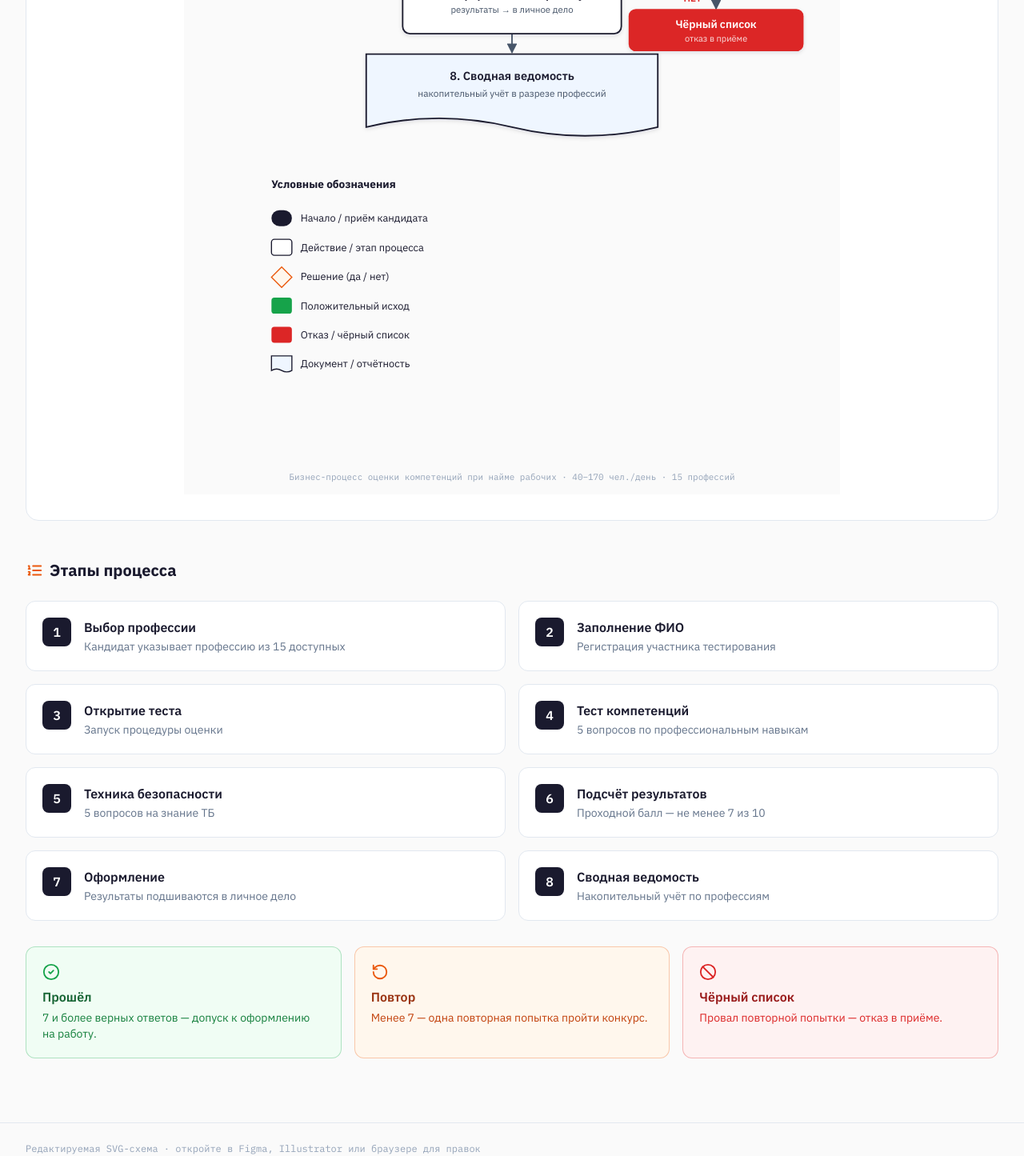
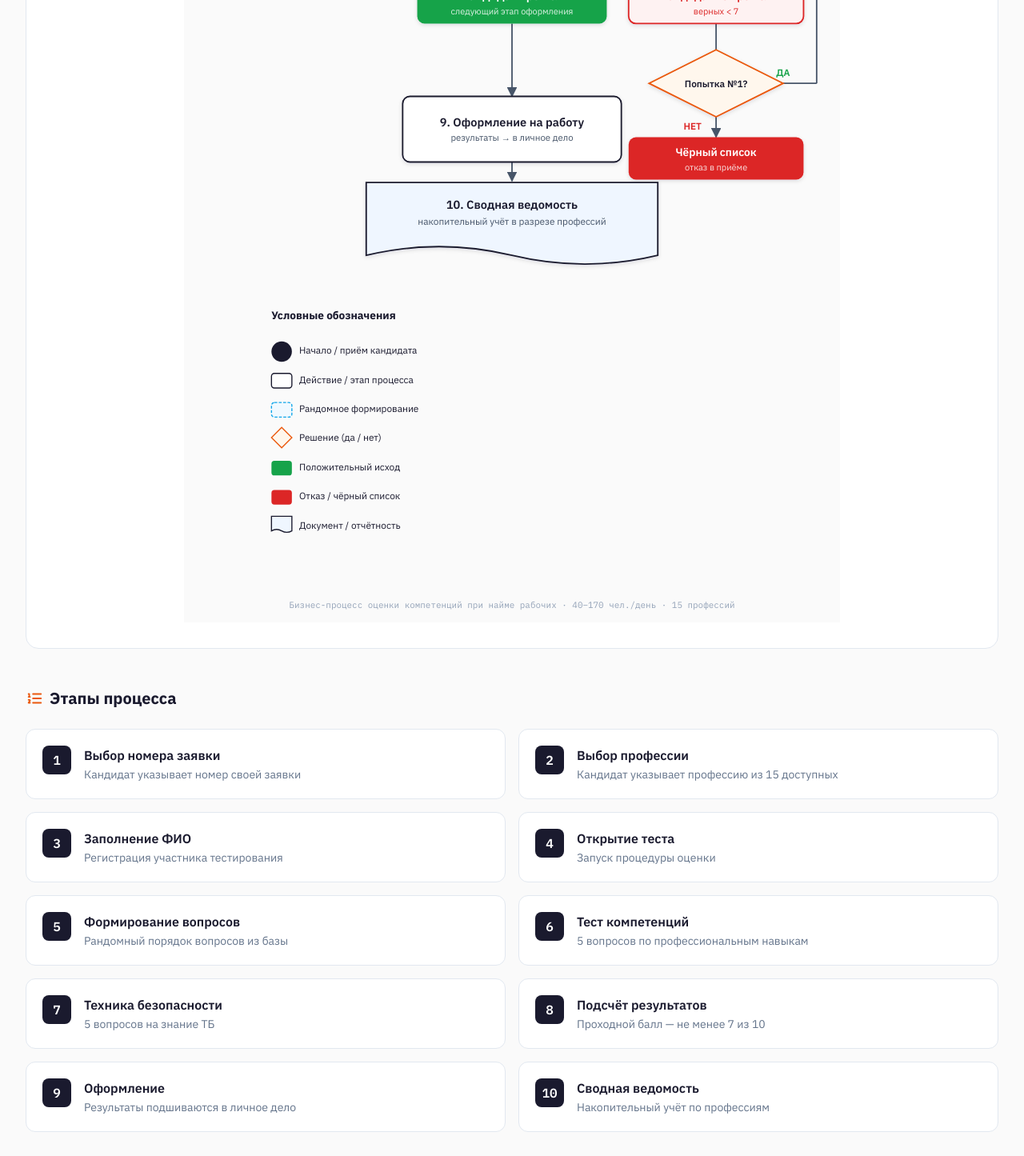
Before and after one commit to pr-poehali-dev/competency-assessment-system, a React (Vite) app: page / in a window 1280 px wide. Shown: the part 1330-2775 px from the top of the page at 80% size. Built offline with nearby package versions, Linux system fonts and the light colour scheme.

Commit message:
Добавь изменения в оба места

```diff
--- a/src/components/FlowchartSVG.tsx
+++ b/src/components/FlowchartSVG.tsx
@@ -10,16 +10,39 @@ const C = {
   line: '#475569',
   text: '#1a1a2e',
   doc: '#eff6ff',
+  rand: '#f0f9ff',
 };
 
 const FONT = '"IBM Plex Sans", sans-serif';
+
+// Базовые Y-координаты (до вставки новых блоков)
+// Каждый блок h=60, gap=28 → шаг = 88
+// Новые блоки вставляются после START (y=40..92) и после блока "Открытие теста"
+//
+// START:               y=40   (h=52, bottom=92)
+// [NEW1] Выбор заявки: y=120  (h=60, bottom=180)
+// Выбор профессии:     y=208  (было 120 → +88)
+// Заполнение ФИО:      y=296  (было 208 → +88)
+// Открытие теста:      y=384  (было 296 → +88)
+// [NEW2] Рандом вопр:  y=472  (h=60, bottom=532)
+// Тест компетенций:    y=560  (было 384 → +176)
+// Тест ТБ:             y=648  (было 472 → +176)
+// Подсчёт:             y=736  (было 560 → +176)
+// DECISION Верных≥7:   y=844  (было 670 → +174)
+// PASS node:           y=912  (было 740 → +172)
+// FAIL node:           y=912
+// DECISION попытка:    y=1054 (было 880 → +174)
+// BLACKLIST:           y=1128 (было 954 → +174)
+// Оформление:          y=1072 (было 898 → +174)
+// Ведомость:           y=1190 (было 1014 → +176)
+// viewBox высота: 1620 + 176 = 1796
 
 const FlowchartSVG = forwardRef<SVGSVGElement>((_, ref) => {
   return (
     <svg
       ref={ref}
       xmlns="http://www.w3.org/2000/svg"
-      viewBox="0 0 900 1620"
+      viewBox="0 0 900 1796"
       width="100%"
       style={{ display: 'block', fontFamily: FONT }}
     >
@@ -32,117 +55,143 @@ const FlowchartSVG = forwardRef<SVGSVGElement>((_, ref) => {
         </filter>
       </defs>
 
-      <rect x="0" y="0" width="900" height="1620" fill="#fafafa" />
+      <rect x="0" y="0" width="900" height="1796" fill="#fafafa" />
 
-      {/* lines first */}
+      {/* ── СТРЕЛКИ ── */}
       <g stroke={C.line} strokeWidth="2" fill="none">
+        {/* START → Выбор заявки */}
         <line x1="450" y1="92" x2="450" y2="118" markerEnd="url(#arrow)" />
+        {/* Выбор заявки → Выбор профессии */}
         <line x1="450" y1="180" x2="450" y2="206" markerEnd="url(#arrow)" />
+        {/* Выбор профессии → ФИО */}
         <line x1="450" y1="268" x2="450" y2="294" markerEnd="url(#arrow)" />
+        {/* ФИО → Открытие теста */}
         <line x1="450" y1="356" x2="450" y2="382" markerEnd="url(#arrow)" />
+        {/* Открытие теста → Рандом вопросов */}
         <line x1="450" y1="444" x2="450" y2="470" markerEnd="url(#arrow)" />
+        {/* Рандом вопросов → Тест компетенций */}
         <line x1="450" y1="532" x2="450" y2="558" markerEnd="url(#arrow)" />
-        {/* подсчёт -> ромб решения */}
-        <line x1="450" y1="620" x2="450" y2="626" markerEnd="url(#arrow)" />
-        {/* ДА: ромб -> прошёл */}
-        <line x1="450" y1="718" x2="450" y2="740" markerEnd="url(#arrow)" />
-        {/* pass branch down to оформление */}
-        <line x1="450" y1="798" x2="450" y2="898" markerEnd="url(#arrow)" />
-        <line x1="450" y1="988" x2="450" y2="1014" markerEnd="url(#arrow)" />
-        {/* НЕТ: ромб -> не прошёл (вправо) */}
-        <line x1="554" y1="670" x2="730" y2="670" />
-        <line x1="730" y1="670" x2="730" y2="740" markerEnd="url(#arrow)" />
-        {/* не прошёл -> попытка №1 */}
-        <line x1="730" y1="798" x2="730" y2="858" markerEnd="url(#arrow)" />
-        {/* retry ДА -> обратно к "Кандидат пришёл" */}
-        <line x1="822" y1="880" x2="868" y2="880" />
-        <line x1="868" y1="880" x2="868" y2="66" />
+        {/* Тест компетенций → Тест ТБ */}
+        <line x1="450" y1="620" x2="450" y2="646" markerEnd="url(#arrow)" />
+        {/* Тест ТБ → Подсчёт */}
+        <line x1="450" y1="708" x2="450" y2="734" markerEnd="url(#arrow)" />
+        {/* Подсчёт → ромб решения */}
+        <line x1="450" y1="796" x2="450" y2="802" markerEnd="url(#arrow)" />
+        {/* ДА: ромб → прошёл */}
+        <line x1="450" y1="894" x2="450" y2="916" markerEnd="url(#arrow)" />
+        {/* PASS → Оформление */}
+        <line x1="450" y1="974" x2="450" y2="1074" markerEnd="url(#arrow)" />
+        {/* Оформление → Ведомость */}
+        <line x1="450" y1="1164" x2="450" y2="1190" markerEnd="url(#arrow)" />
+        {/* НЕТ: ромб → не прошёл (вправо) */}
+        <line x1="554" y1="846" x2="730" y2="846" />
+        <line x1="730" y1="846" x2="730" y2="916" markerEnd="url(#arrow)" />
+        {/* не прошёл → попытка */}
+        <line x1="730" y1="974" x2="730" y2="1034" markerEnd="url(#arrow)" />
+        {/* retry ДА → обратно к "Кандидат пришёл" */}
+        <line x1="822" y1="1056" x2="868" y2="1056" />
+        <line x1="868" y1="1056" x2="868" y2="66" />
         <line x1="868" y1="66" x2="582" y2="66" markerEnd="url(#arrow)" />
         {/* blacklist НЕТ */}
-        <line x1="730" y1="926" x2="730" y2="954" markerEnd="url(#arrow)" />
+        <line x1="730" y1="1102" x2="730" y2="1130" markerEnd="url(#arrow)" />
       </g>
 
-      {/* 1 START */}
+      {/* ── START ── */}
       <g filter="url(#shadow)">
         <rect x="320" y="40" width="260" height="52" rx="26" fill={C.start} />
       </g>
       <text x="450" y="72" textAnchor="middle" fill="#fff" fontSize="17" fontWeight="600">Кандидат пришёл</text>
 
-      {/* 2 Профессия */}
-      <Box x={300} y={120} w={300} label="1. Выбор профессии" sub="из 15 доступных" />
-      {/* 3 ФИО */}
-      <Box x={300} y={208} w={300} label="2. Заполнение ФИО" />
-      {/* 4 Открытие теста */}
-      <Box x={300} y={296} w={300} label="3. Открытие теста" />
-      {/* 5 Проф тест */}
-      <Box x={300} y={384} w={300} label="4. Тест компетенций" sub="5 вопросов" />
-      {/* 6 ТБ тест */}
-      <Box x={300} y={472} w={300} label="5. Тест техники безопасности" sub="5 вопросов" />
-      {/* 7 Подсчёт */}
-      <Box x={300} y={560} w={300} label="6. Подсчёт результатов" sub="из 10 ответов" />
+      {/* ── NEW 1: Выбор номера заявки ── */}
+      <Box x={300} y={120} w={300} label="1. Выбор номера заявки" />
 
-      {/* DECISION 7+ */}
-      <Decision x={450} y={670} label="Верных ≥ 7?" />
+      {/* ── 2: Выбор профессии ── */}
+      <Box x={300} y={208} w={300} label="2. Выбор профессии" sub="из 15 доступных" />
 
-      {/* labels yes/no */}
-      <text x="462" y="734" textAnchor="start" fill={C.pass} fontSize="13" fontWeight="600">ДА</text>
-      <text x="620" y="662" textAnchor="middle" fill={C.fail} fontSize="13" fontWeight="600">НЕТ</text>
+      {/* ── 3: Заполнение ФИО ── */}
+      <Box x={300} y={296} w={300} label="3. Заполнение ФИО" />
 
-      {/* PASS node */}
+      {/* ── 4: Открытие теста ── */}
+      <Box x={300} y={384} w={300} label="4. Открытие теста" />
+
+      {/* ── NEW 2: Рандомное формирование вопросов ── */}
       <g filter="url(#shadow)">
-        <rect x="320" y="740" width="260" height="58" rx="10" fill={C.pass} />
+        <rect x={300} y={472} width={300} height={60} rx="10" fill={C.rand} stroke="#0ea5e9" strokeWidth="2" strokeDasharray="6 3" />
+        <text x={450} y={496} textAnchor="middle" fill="#0c4a6e" fontSize="15" fontWeight="600">5. Формирование вопросов</text>
+        <text x={450} y={516} textAnchor="middle" fill="#0369a1" fontSize="12">рандомный порядок из базы</text>
       </g>
-      <text x="450" y="766" textAnchor="middle" fill="#fff" fontSize="16" fontWeight="600">Кандидат прошёл</text>
-      <text x="450" y="785" textAnchor="middle" fill="#fff" fontSize="12" opacity="0.85">следующий этап оформления</text>
 
-      {/* FAIL node */}
+      {/* ── 6: Тест компетенций ── */}
+      <Box x={300} y={560} w={300} label="6. Тест компетенций" sub="5 вопросов" />
+
+      {/* ── 7: Тест ТБ ── */}
+      <Box x={300} y={648} w={300} label="7. Тест техники безопасности" sub="5 вопросов" />
+
+      {/* ── 8: Подсчёт ── */}
+      <Box x={300} y={736} w={300} label="8. Подсчёт результатов" sub="из 10 ответов" />
+
+      {/* ── DECISION Верных≥7 ── */}
+      <Decision x={450} y={846} label="Верных ≥ 7?" />
+
+      {/* labels да/нет */}
+      <text x="462" y="910" textAnchor="start" fill={C.pass} fontSize="13" fontWeight="600">ДА</text>
+      <text x="620" y="838" textAnchor="middle" fill={C.fail} fontSize="13" fontWeight="600">НЕТ</text>
+
+      {/* ── PASS ── */}
       <g filter="url(#shadow)">
-        <rect x="610" y="740" width="240" height="58" rx="10" fill="#fef2f2" stroke={C.fail} strokeWidth="2" />
+        <rect x="320" y="916" width="260" height="58" rx="10" fill={C.pass} />
       </g>
-      <text x="730" y="766" textAnchor="middle" fill={C.fail} fontSize="15" fontWeight="600">Кандидат не прошёл</text>
-      <text x="730" y="785" textAnchor="middle" fill={C.fail} fontSize="12">верных &lt; 7</text>
+      <text x="450" y="942" textAnchor="middle" fill="#fff" fontSize="16" fontWeight="600">Кандидат прошёл</text>
+      <text x="450" y="961" textAnchor="middle" fill="#fff" fontSize="12" opacity="0.85">следующий этап оформления</text>
 
-      {/* DECISION попытка */}
-      <Decision x={730} y={880} label="Попытка №1?" small />
-      <text x={822} y={870} textAnchor="middle" fill={C.pass} fontSize="13" fontWeight="600">ДА</text>
-      <text x={710} y={944} textAnchor="end" fill={C.fail} fontSize="13" fontWeight="600">НЕТ</text>
+      {/* ── FAIL ── */}
+      <g filter="url(#shadow)">
+        <rect x="610" y="916" width="240" height="58" rx="10" fill="#fef2f2" stroke={C.fail} strokeWidth="2" />
+      </g>
+      <text x="730" y="942" textAnchor="middle" fill={C.fail} fontSize="15" fontWeight="600">Кандидат не прошёл</text>
+      <text x="730" y="961" textAnchor="middle" fill={C.fail} fontSize="12">верных &lt; 7</text>
+
+      {/* ── DECISION попытка ── */}
+      <Decision x={730} y={1056} label="Попытка №1?" small />
+      <text x={822} y={1046} textAnchor="middle" fill={C.pass} fontSize="13" fontWeight="600">ДА</text>
+      <text x={710} y={1120} textAnchor="end" fill={C.fail} fontSize="13" fontWeight="600">НЕТ</text>
       <text x={760} y={58} textAnchor="middle" fill={C.line} fontSize="12" fontStyle="italic">повтор 1 раз</text>
 
-      {/* BLACKLIST */}
+      {/* ── BLACKLIST ── */}
       <g filter="url(#shadow)">
-        <rect x="610" y="954" width="240" height="58" rx="10" fill={C.fail} />
+        <rect x="610" y="1130" width="240" height="58" rx="10" fill={C.fail} />
       </g>
-      <text x="730" y="980" textAnchor="middle" fill="#fff" fontSize="15" fontWeight="600">Чёрный список</text>
-      <text x="730" y="999" textAnchor="middle" fill="#fff" fontSize="12" opacity="0.85">отказ в приёме</text>
+      <text x="730" y="1156" textAnchor="middle" fill="#fff" fontSize="15" fontWeight="600">Чёрный список</text>
+      <text x="730" y="1175" textAnchor="middle" fill="#fff" fontSize="12" opacity="0.85">отказ в приёме</text>
 
-      {/* 7. Оформление */}
-      <Box x={300} y={898} w={300} label="7. Оформление на работу" sub="результаты → в личное дело" h={90} />
+      {/* ── 9: Оформление ── */}
+      <Box x={300} y={1074} w={300} label="9. Оформление на работу" sub="результаты → в личное дело" h={90} />
 
-      {/* connector оформление -> ведомость */}
-      {/* 8. Ведомость (document shape) */}
+      {/* ── 10: Ведомость ── */}
       <g filter="url(#shadow)">
         <path
-          d="M250,1016 H650 V1116 Q550,1140 450,1116 Q350,1092 250,1116 Z"
+          d="M250,1192 H650 V1292 Q550,1316 450,1292 Q350,1268 250,1292 Z"
           fill={C.doc}
           stroke={C.stroke}
           strokeWidth="2"
         />
       </g>
-      <text x="450" y="1052" textAnchor="middle" fill={C.text} fontSize="16" fontWeight="600">8. Сводная ведомость</text>
-      <text x="450" y="1074" textAnchor="middle" fill={C.line} fontSize="13">накопительный учёт в разрезе профессий</text>
+      <text x="450" y="1228" textAnchor="middle" fill={C.text} fontSize="16" fontWeight="600">10. Сводная ведомость</text>
+      <text x="450" y="1250" textAnchor="middle" fill={C.line} fontSize="13">накопительный учёт в разрезе профессий</text>
 
-      {/* Footer legend */}
-      <g transform="translate(120,1200)">
+      {/* ── Условные обозначения ── */}
+      <g transform="translate(120,1380)">
         <text x="0" y="0" fill={C.text} fontSize="15" fontWeight="700">Условные обозначения</text>
         <Legend y={30} color={C.start} label="Начало / приём кандидата" round />
         <Legend y={70} color={C.process} label="Действие / этап процесса" stroke />
-        <Legend y={110} color={C.decision} label="Решение (да / нет)" diamond />
-        <Legend y={150} color={C.pass} label="Положительный исход" />
-        <Legend y={190} color={C.fail} label="Отказ / чёрный список" />
-        <Legend y={230} color={C.doc} label="Документ / отчётность" stroke doc />
+        <Legend y={110} color={C.rand} label="Рандомное формирование" stroke dashBlue />
+        <Legend y={150} color={C.decision} label="Решение (да / нет)" diamond />
+        <Legend y={190} color={C.pass} label="Положительный исход" />
+        <Legend y={230} color={C.fail} label="Отказ / чёрный список" />
+        <Legend y={270} color={C.doc} label="Документ / отчётность" stroke doc />
       </g>
 
-      <text x="450" y="1600" textAnchor="middle" fill="#94a3b8" fontSize="12" fontFamily='"IBM Plex Mono", monospace'>
+      <text x="450" y="1776" textAnchor="middle" fill="#94a3b8" fontSize="12" fontFamily='"IBM Plex Mono", monospace'>
         Бизнес-процесс оценки компетенций при найме рабочих · 40–170 чел./день · 15 профессий
       </text>
     </svg>
@@ -186,17 +235,23 @@ function Decision({ x, y, label, small }: { x: number; y: number; label: string;
   );
 }
 
-function Legend({ y, color, label, round, stroke, diamond, doc }: { y: number; color: string; label: string; round?: boolean; stroke?: boolean; diamond?: boolean; doc?: boolean }) {
+function Legend({ y, color, label, round, stroke, diamond, doc, dashBlue }: { y: number; color: string; label: string; round?: boolean; stroke?: boolean; diamond?: boolean; doc?: boolean; dashBlue?: boolean }) {
   return (
     <g transform={`translate(0,${y})`}>
       {diamond ? (
         <polygon points="14,-2 28,12 14,26 0,12" fill={color} stroke="#ea580c" strokeWidth="1.5" />
       ) : doc ? (
-        <path d="M0,0 H28 V20 Q21,24 14,20 Q7,16 0,20 Z" fill={color} stroke={C.stroke} strokeWidth="1.5" />
+        <path d="M0,0 H28 V20 Q21,24 14,20 Q7,16 0,20 Z" fill={color} stroke="#1a1a2e" strokeWidth="1.5" />
+      ) : round ? (
+        <rect x="0" y="0" width="28" height="28" rx="14" fill={color} />
+      ) : dashBlue ? (
+        <rect x="0" y="4" width="28" height="20" rx="4" fill={color} stroke="#0ea5e9" strokeWidth="1.5" strokeDasharray="4 2" />
+      ) : stroke ? (
+        <rect x="0" y="4" width="28" height="20" rx="4" fill={color} stroke="#1a1a2e" strokeWidth="1.5" />
       ) : (
-        <rect x="0" y="0" width="28" height="22" rx={round ? 11 : 4} fill={color} stroke={stroke ? C.stroke : 'none'} strokeWidth="1.5" />
+        <rect x="0" y="4" width="28" height="20" rx="4" fill={color} />
       )}
-      <text x="40" y="16" fill={C.text} fontSize="14">{label}</text>
+      <text x="38" y="17" fill="#1a1a2e" fontSize="13">{label}</text>
     </g>
   );
 }
--- a/src/pages/Index.tsx
+++ b/src/pages/Index.tsx
@@ -4,14 +4,16 @@ import { Button } from '@/components/ui/button';
 import FlowchartSVG from '@/components/FlowchartSVG';
 
 const STEPS = [
-  { n: '1', t: 'Выбор профессии', d: 'Кандидат указывает профессию из 15 доступных' },
-  { n: '2', t: 'Заполнение ФИО', d: 'Регистрация участника тестирования' },
-  { n: '3', t: 'Открытие теста', d: 'Запуск процедуры оценки' },
-  { n: '4', t: 'Тест компетенций', d: '5 вопросов по профессиональным навыкам' },
-  { n: '5', t: 'Техника безопасности', d: '5 вопросов на знание ТБ' },
-  { n: '6', t: 'Подсчёт результатов', d: 'Проходной балл — не менее 7 из 10' },
-  { n: '7', t: 'Оформление', d: 'Результаты подшиваются в личное дело' },
-  { n: '8', t: 'Сводная ведомость', d: 'Накопительный учёт по профессиям' },
+  { n: '1', t: 'Выбор номера заявки', d: 'Кандидат указывает номер своей заявки' },
+  { n: '2', t: 'Выбор профессии', d: 'Кандидат указывает профессию из 15 доступных' },
+  { n: '3', t: 'Заполнение ФИО', d: 'Регистрация участника тестирования' },
+  { n: '4', t: 'Открытие теста', d: 'Запуск процедуры оценки' },
+  { n: '5', t: 'Формирование вопросов', d: 'Рандомный порядок вопросов из базы' },
+  { n: '6', t: 'Тест компетенций', d: '5 вопросов по профессиональным навыкам' },
+  { n: '7', t: 'Техника безопасности', d: '5 вопросов на знание ТБ' },
+  { n: '8', t: 'Подсчёт результатов', d: 'Проходной балл — не менее 7 из 10' },
+  { n: '9', t: 'Оформление', d: 'Результаты подшиваются в личное дело' },
+  { n: '10', t: 'Сводная ведомость', d: 'Накопительный учёт по профессиям' },
 ];
 
 export default function Index() {
```
